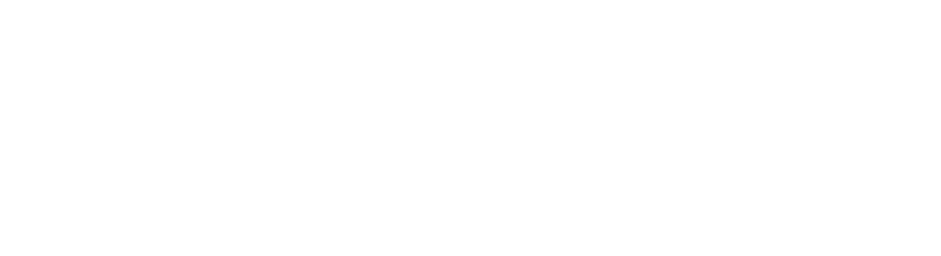
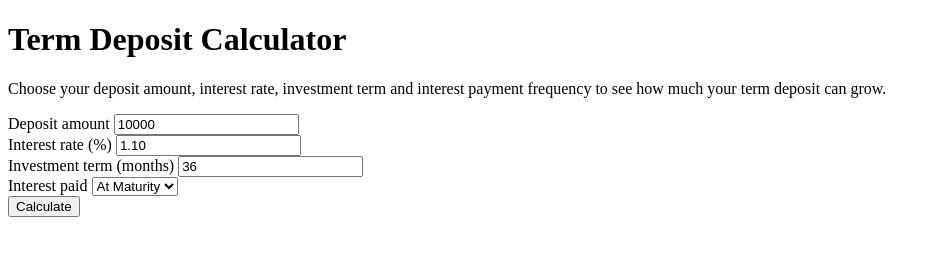
Before and after one commit to maiisthebest/term-deposit-calculator, a website: page index.html in a window 1280 px wide. Shown: the whole page, without its empty margins (0-941 px from the left). Drawn offline with Linux system fonts and the light colour scheme.

Commit message:
feat: Skeleton front page

```diff
--- a/index.html
+++ b/index.html
@@ -5,5 +5,42 @@
     <meta name="viewport" content="width=device-width, initial-scale=1.0" />
     <title>Term Deposit Calculator</title>
   </head>
-  <body></body>
+  <body>
+    <div class="container">
+      <form id="form" class="form">
+        <h1>Term Deposit Calculator</h1>
+        <p>
+          Choose your deposit amount, interest rate, investment term and
+          interest payment frequency to see how much your term deposit can grow.
+        </p>
+
+        <div class="form-control">
+          <label for="deposit-amount">Deposit amount</label>
+          <input type="number" id="deposit-amount" value="10000" />
+        </div>
+
+        <div class="form-control">
+          <label for="interest-rate">Interest rate (%)</label>
+          <input type="number" id="interest-rate" value="1.10" />
+        </div>
+
+        <div class="form-control">
+          <label for="investment-term">Investment term (months)</label>
+          <input type="number" id="investment-term" value="36" />
+        </div>
+
+        <div class="form-control">
+          <label for="interest-paid">Interest paid</label>
+          <select id="interest-paid" class="interest-paid">
+            <option value="Monthly">Monthly</option>
+            <option value="Quarterly">Quarterly</option>
+            <option value="Annually">Annually</option>
+            <option value="AtMaturity" selected>At Maturity</option>
+          </select>
+        </div>
+
+        <button type="submit">Calculate</button>
+      </form>
+    </div>
+  </body>
 </html>
```
